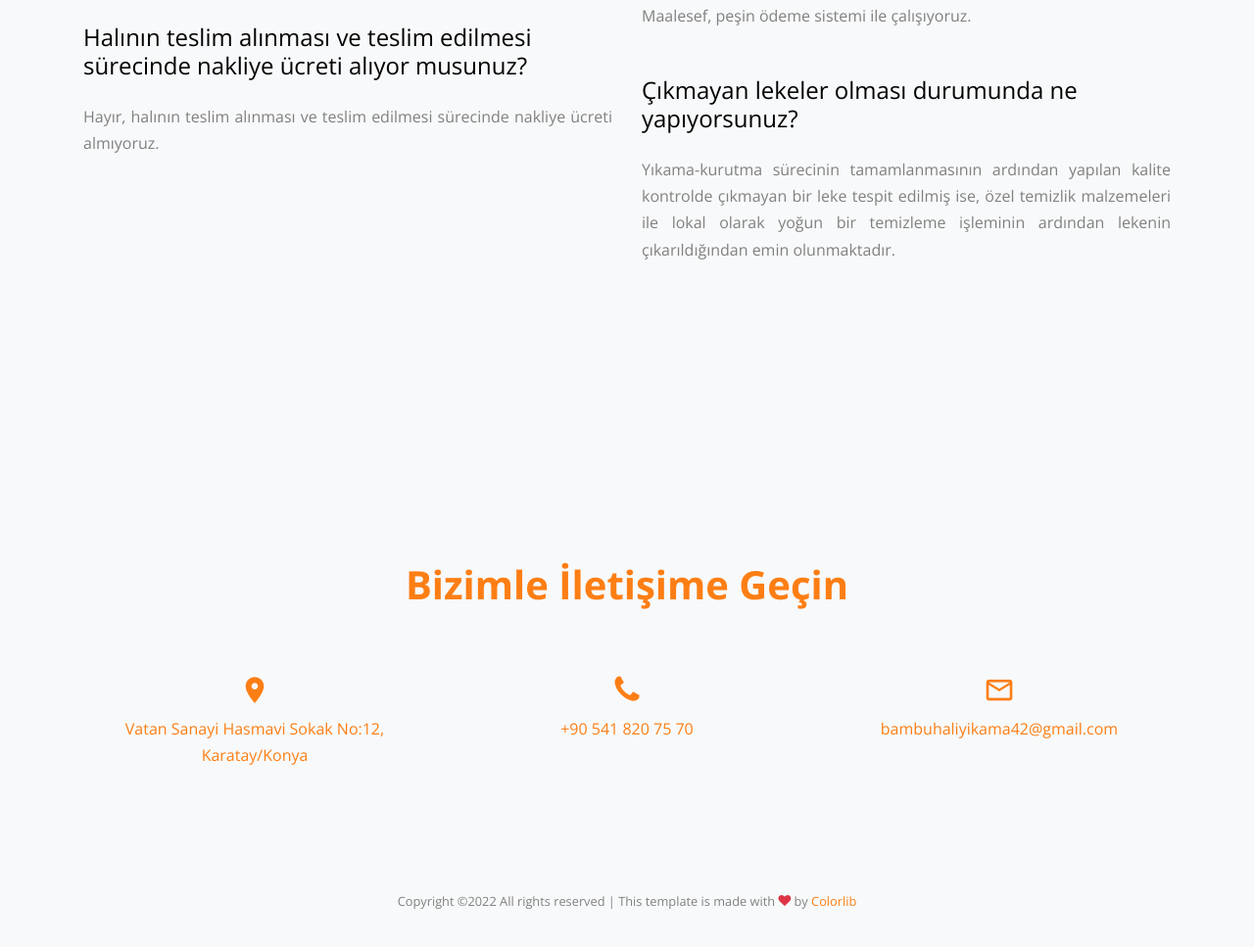
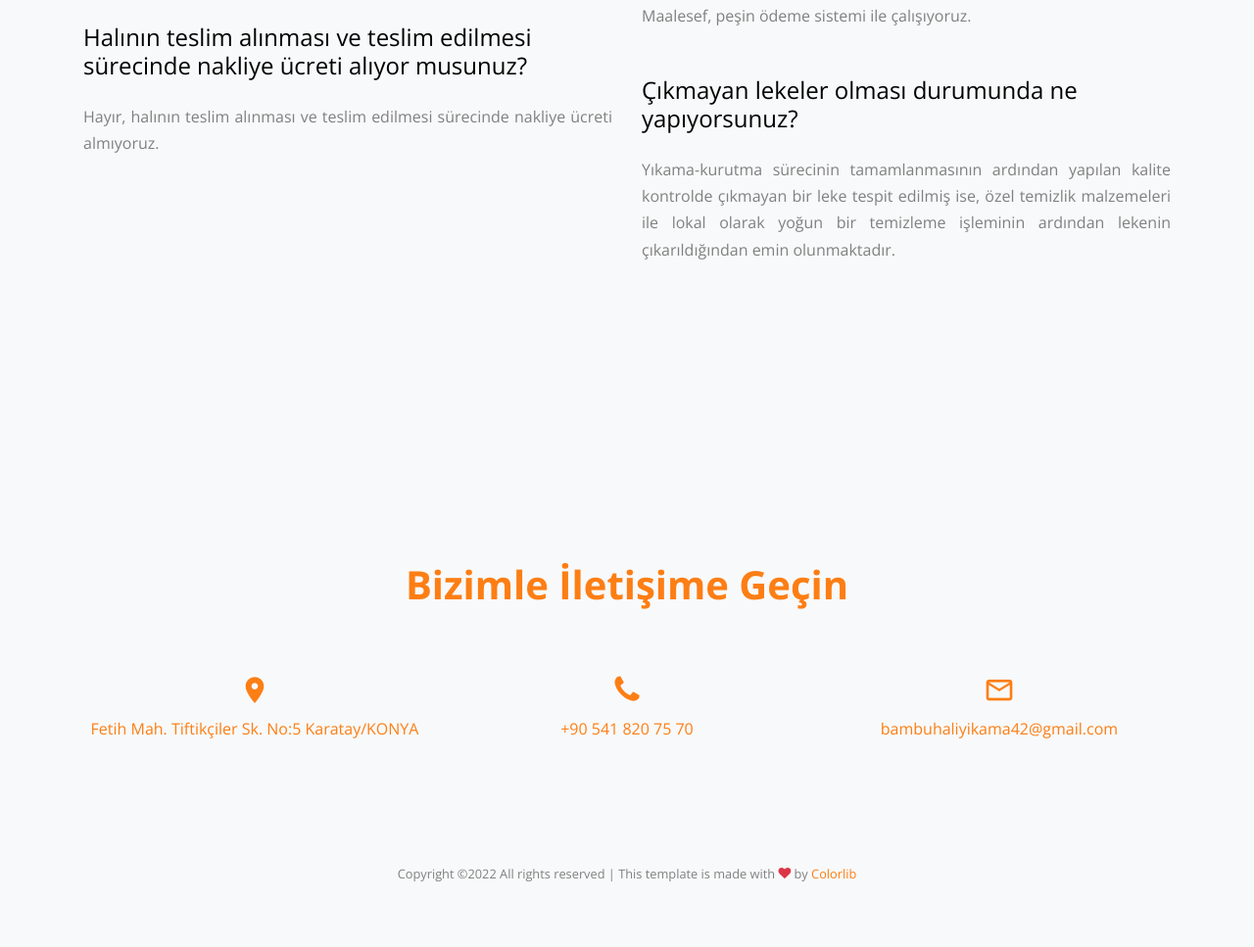
Before and after one commit to mrabdullahsahin/bambu, a plain HTML site: page index.html in a window 1280 px wide. Shown: the part 4793-5760 px from the top of the page at 98% size. Drawn offline with nearby package versions, Linux system fonts and the light colour scheme; a script that the page names is missing; files whose address does not match are found by name.

Commit message:
update location address

```diff
--- a/index.html
+++ b/index.html
@@ -428,7 +428,7 @@
           <div class="col-md-4 text-center">
             <p class="mb-4">
               <span class="icon-room d-block h2 text-primary"></span>
-              <a href="#" target="_blank">Vatan Sanayi Hasmavi Sokak No:12, Karatay/Konya</a>
+              <a href="https://goo.gl/maps/w7RY5bMDawLggBRi9" target="_blank">Fetih Mah. Tiftikçiler Sk. No:5 Karatay/KONYA</a>
             </p>
           </div>
 
```
